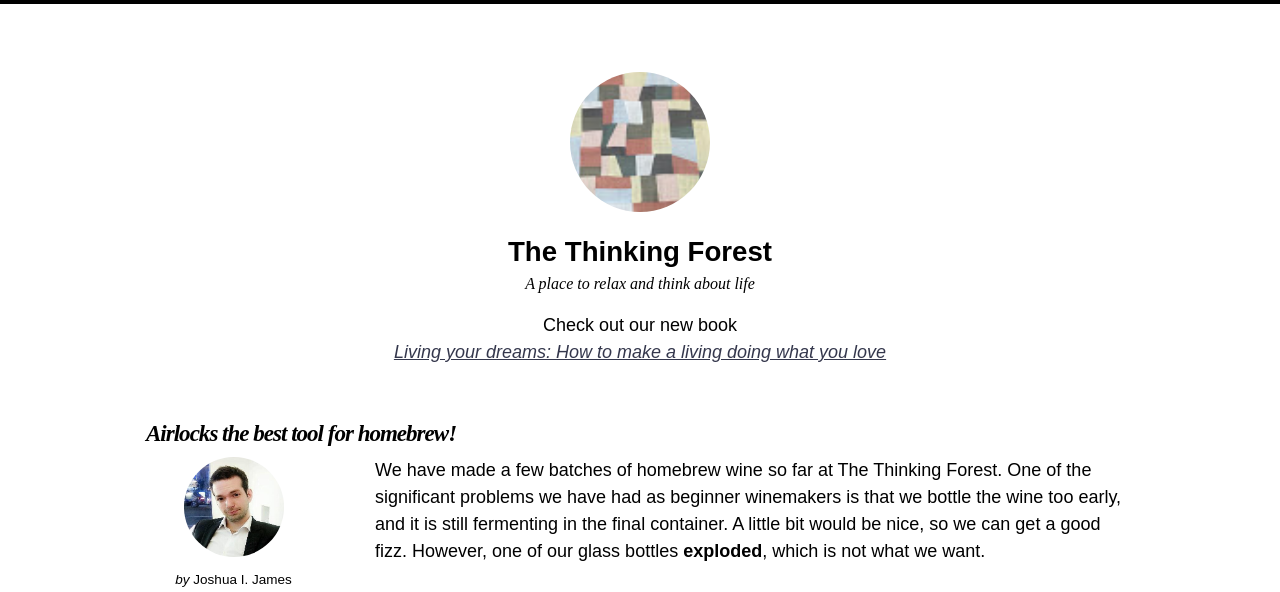
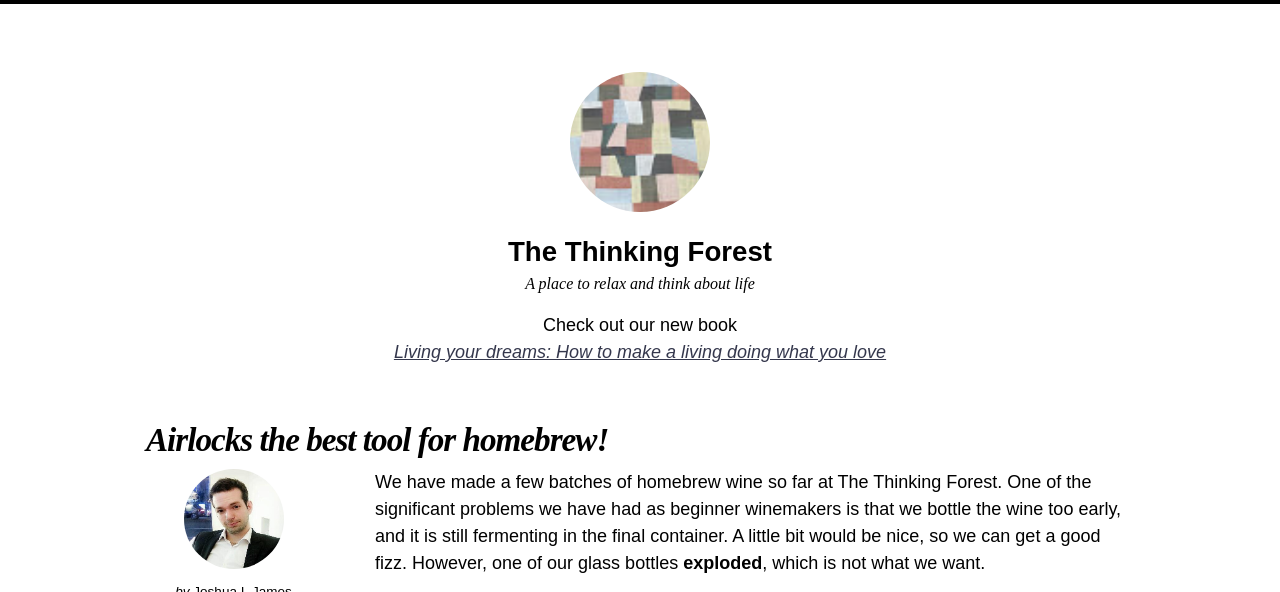
Before and after one commit to jijames/ThinkingForest, a Jekyll site: the page built from _posts/2019-07-27-HomebewAirlocks.md, in a window 1280 px wide. Shown: the top 592 px of the page. Built offline with Jekyll 4.4.1, drawn with Linux system fonts in a browser that asks for light colours; nearby versions of some CDN libraries; comment, search, counter and statistics services are not loaded; grey boxes are pictures that could not be loaded.

Commit message:
fix title size

```diff
--- a/_layouts/post.html
+++ b/_layouts/post.html
@@ -9,9 +9,9 @@ layout: default
       <header class="page-header">
         {% assign title = page.title | markdownify | strip_html %}
         {% if page.link %}
-          <h3 id="page-title" class="entry-title p-name"><a href="{{ page.link }}">{{ title }} <span class="link-arrow">&rarr;</span></a></h3>
+          <h1 id="page-title" class="entry-title p-name"><a href="{{ page.link }}">{{ title }} <span class="link-arrow">&rarr;</span></a></h3>
         {% else %}
-          <h3 id="page-title" class="entry-title p-name">{{ title }}</h3>
+          <h1 id="page-title" class="entry-title p-name">{{ title }}</h3>
         {% endif %}
       </header>
 
```
